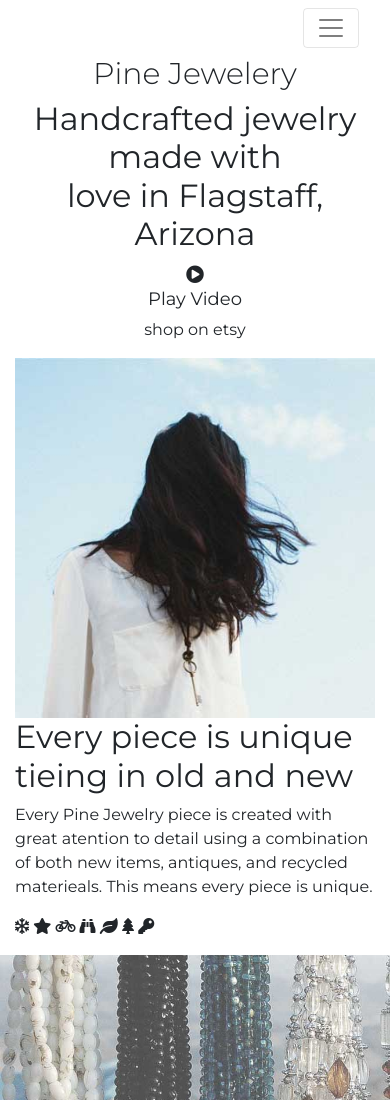
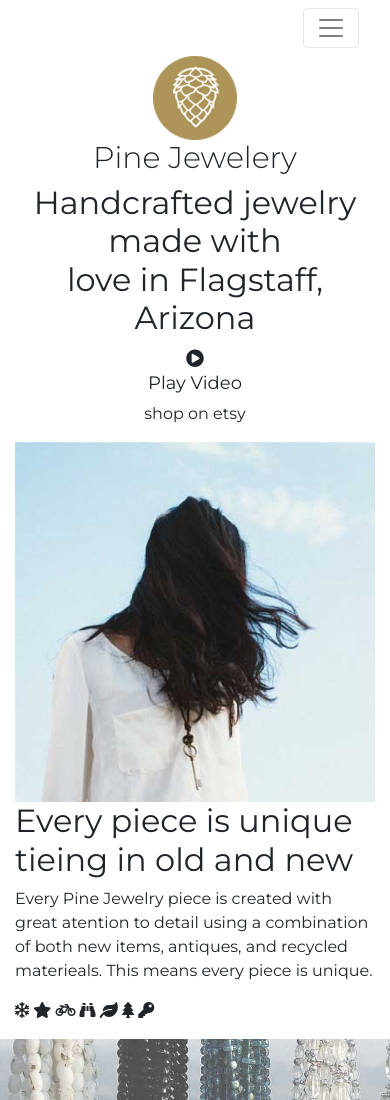
Before and after one commit to amybaldwindev/pine-jewelry-2, a plain HTML site: page index.html in a window 390 px wide. Shown: the top 1100 px of the page. Drawn offline with nearby package versions, Linux system fonts and the light colour scheme.

Commit message:
add logo for small devices

```diff
--- a/index.html
+++ b/index.html
@@ -39,6 +39,7 @@
 			  </div>
 			</nav>
 			<div class="text-center">
+				<img class="d-md-none" src="./images/pine-jewelry-logo.png">
 				<h1 class="">Pine Jewelery</h1>
 				<h2>Handcrafted jewelry made with <br>love in Flagstaff, Arizona</h2>
 				<div class="play-video">
```
